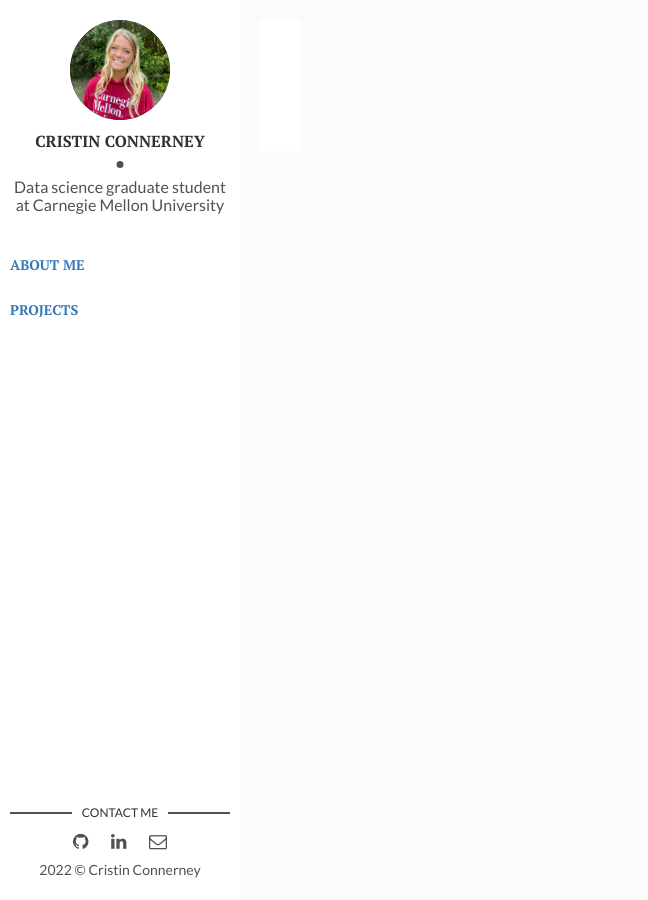
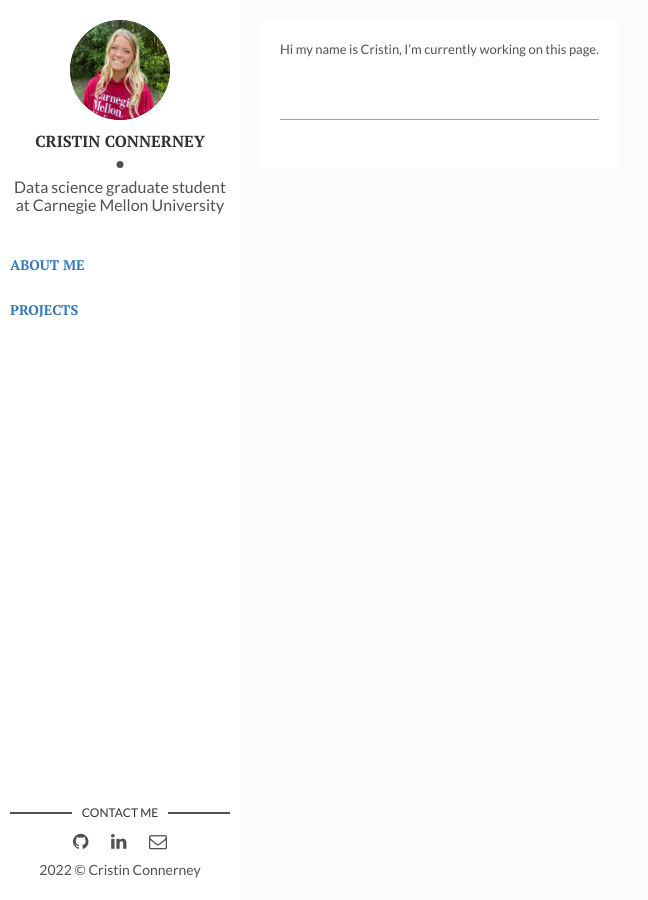
Before and after one commit to Cconnerney/cconnerney.github.io, a Jekyll site: the page built from _posts/2022-04-9-about.markdown, in a window 1280 px wide. Shown: the whole page, without its empty margins (0-648 px from the left). Built offline with Jekyll 4.4.1, drawn with Linux system fonts in a browser that asks for light colours; nearby versions of some CDN libraries; library files that are not in the unit come from our copies.

Commit message:
Update 2022-04-9-about.markdown

```diff
--- a/_posts/2022-04-9-about.markdown
+++ b/_posts/2022-04-9-about.markdown
@@ -3,3 +3,6 @@
 title: About Me
 hidden: true
 ---
+
+
+Hi my name is Cristin, I'm currently working on this page.
```
